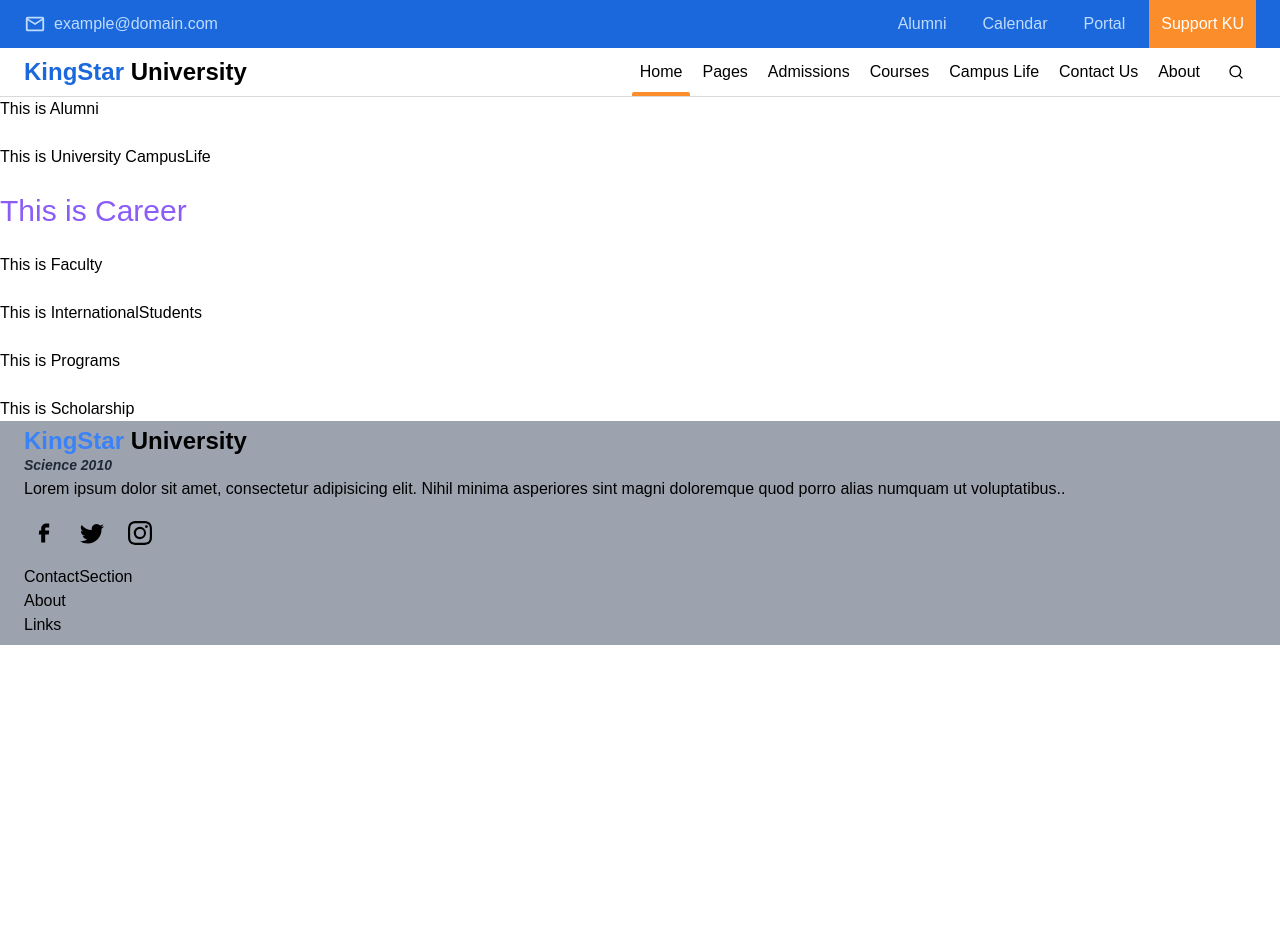
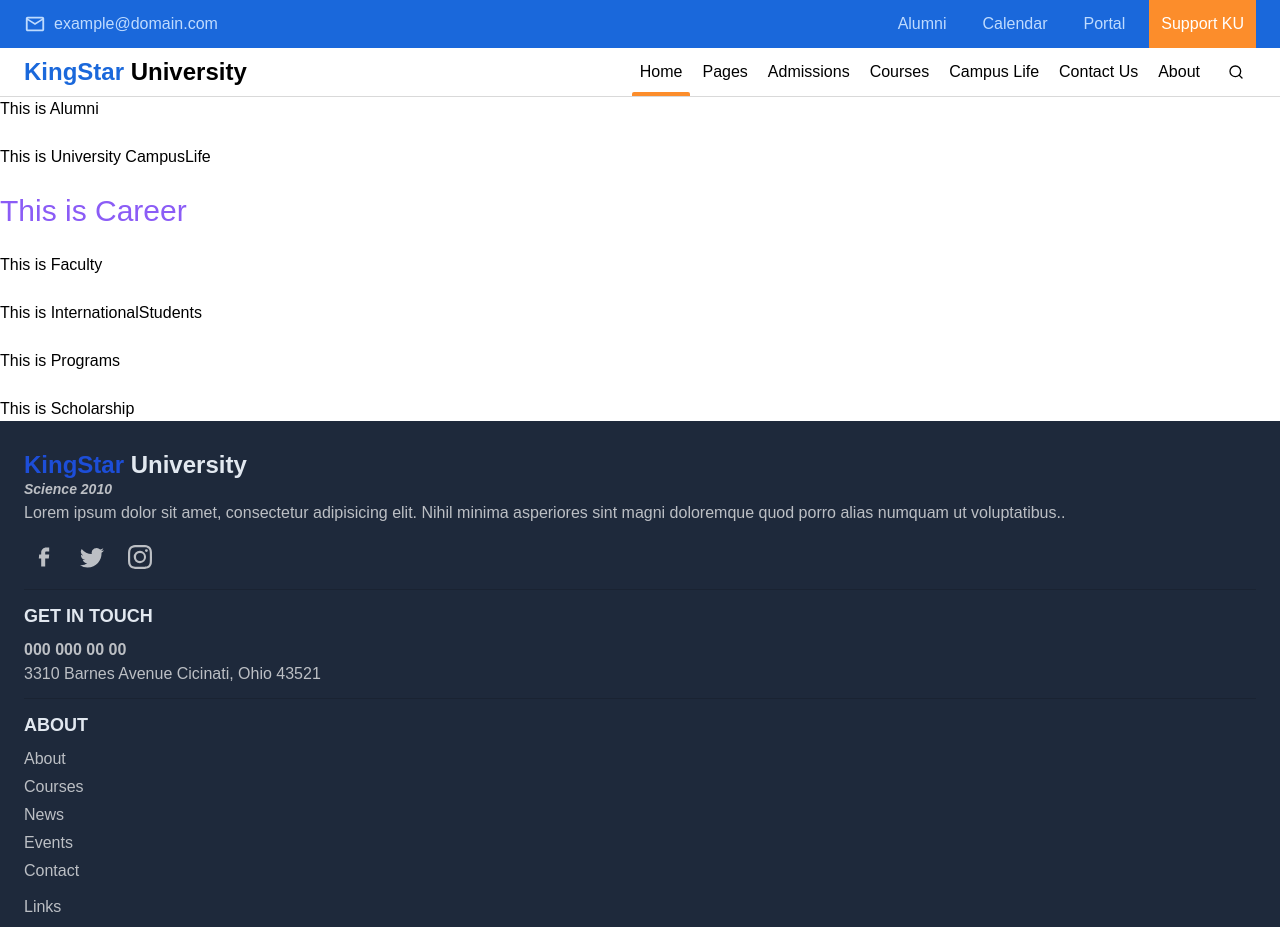
Before and after one commit to Junaed-Uddin/university, a Next.js app: page / in a window 1280 px wide. Before the commit the page ends 800 px from the top, so only its background shows below. Built offline with nearby package versions, Linux system fonts and the light colour scheme.

Commit message:
about section added

```diff
--- a/layouts/Main/Footer/About.jsx
+++ b/layouts/Main/Footer/About.jsx
@@ -1,5 +1,30 @@
+import Link from "next/link";
+
 function About() {
-  return <div className="col-start-1 col-end-13">About</div>;
+  return (
+    <div className="col-start-1 col-end-13 py-3 border-t-[1px] border-t-ol-default">
+      <h1 className="font-semibold text-lg uppercase mb-2 text-slate-200">
+        About
+      </h1>
+      <nav className="flex flex-col gap-1">
+        <Link href="" className="hover:text-primary transition">
+          About
+        </Link>
+        <Link href="" className="hover:text-primary transition">
+          Courses
+        </Link>
+        <Link href="" className="hover:text-primary transition">
+          News
+        </Link>
+        <Link href="" className="hover:text-primary transition">
+          Events
+        </Link>
+        <Link href="" className="hover:text-primary transition">
+          Contact
+        </Link>
+      </nav>
+    </div>
+  );
 }
 
 export default About;
--- a/layouts/Main/Footer/ContactSection.jsx
+++ b/layouts/Main/Footer/ContactSection.jsx
@@ -1,5 +1,13 @@
 function ContactSection() {
-  return <div className="col-start-1 col-end-13">ContactSection</div>;
+  return (
+    <div className="col-start-1 col-end-13 py-3 border-t-[1px] border-t-ol-default">
+      <h1 className="font-semibold text-lg mb-2 uppercase text-slate-200">
+        Get in touch
+      </h1>
+      <h2 className="font-semibold">000 000 00 00</h2>
+      <p className="">3310 Barnes Avenue Cicinati, Ohio 43521</p>
+    </div>
+  );
 }
 
 export default ContactSection;
--- a/layouts/Main/Footer/LogoSection.jsx
+++ b/layouts/Main/Footer/LogoSection.jsx
@@ -10,10 +10,10 @@ function LogoSection() {
     <div className="col-start-1 col-end-13">
       <Link href="/">
         <div className="font-bold text-2xl leading-6">
-          <span className="text-blue-500">KingStar</span>
-          <span> University</span>
+          <span className="text-blue-700">KingStar</span>
+          <span className="text-slate-200"> University</span>
         </div>
-        <em className="text-sm text-gray-800 font-semibold">Science 2010</em>
+        <em className="text-sm font-semibold">Science 2010</em>
       </Link>
       <p>
         Lorem ipsum dolor sit amet, consectetur adipisicing elit. Nihil minima
--- a/layouts/Main/Footer/index.jsx
+++ b/layouts/Main/Footer/index.jsx
@@ -6,7 +6,7 @@ import About from "./About";
 const Footer = () => {
   return (
     <footer
-      className="px-[max(1.5rem,calc((100vw-1440px)/2))] py-2 grid grid-cols-12 bg-gray-400"
+      className="px-[max(1.5rem,calc((100vw-1440px)/2))] pb-2 pt-8 grid grid-cols-12 bg-slate-800 text-[rgba(255,255,255,0.70)]"
       id="footer"
     >
       <LogoSection />
```
